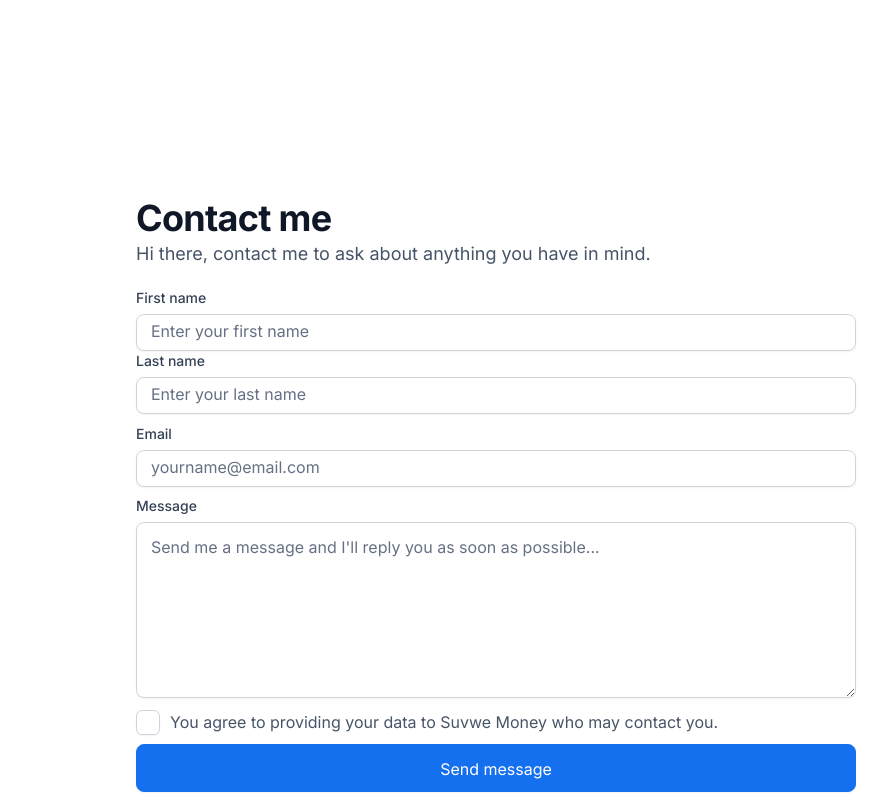
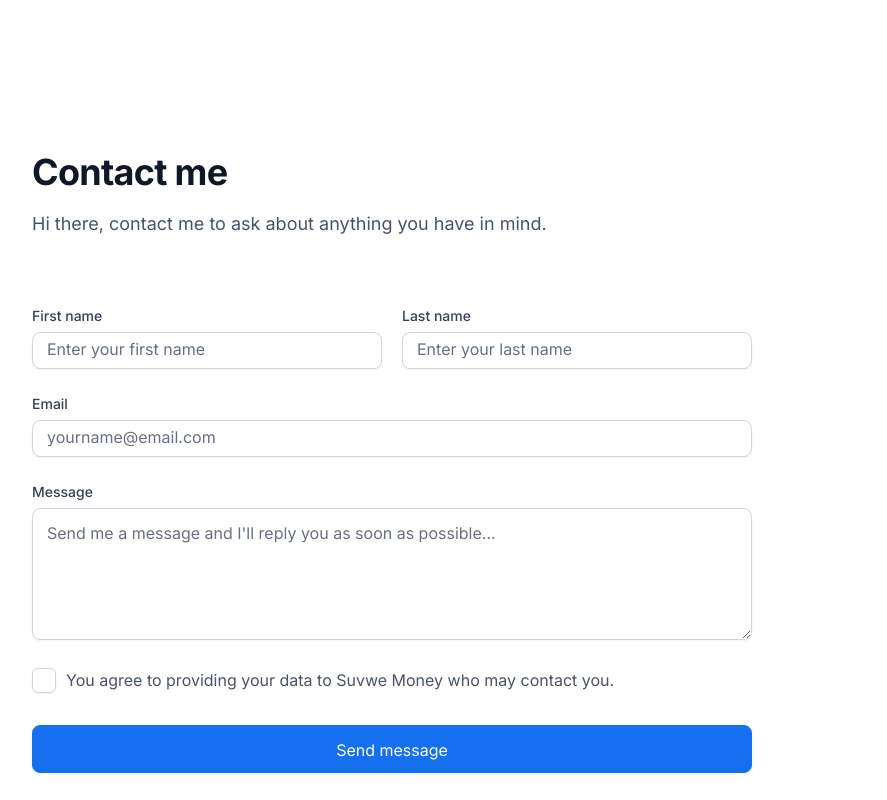
Before and after one commit to Sucodes/hng9-stage-1, a React (Create React App) app: page /contact in a window 1280 px wide. Shown: the top 800 px of the page, without its empty margins (248-1135 px from the left). Built offline with nearby package versions, Linux system fonts and the light colour scheme.

Commit message:
Input validation update

```diff
--- a/src/components/contact/Contact.jsx
+++ b/src/components/contact/Contact.jsx
@@ -12,21 +12,27 @@ const Contact = () => {
       <div className={styles.contact_form}>
         <form action="#">
           <div className={styles.name}>
+            <div className={styles.name_first}>
               <label htmlFor="First name">First name</label>
               <input
                 type="text"
                 name="First name"
                 id="first_name"
                 placeholder="Enter your first name"
+                required
               />
+            </div>
 
+            <div className={styles.name_last}>
               <label htmlFor="Last name">Last name</label>
               <input
                 type="text"
                 name="Last name"
                 id="last_name"
                 placeholder="Enter your last name"
+                required
               />
+            </div>
           </div>
 
           <div>
@@ -36,6 +42,7 @@ const Contact = () => {
               name="Email"
               id="email"
               placeholder="yourname@email.com"
+              required
             />
           </div>
 
@@ -44,15 +51,13 @@ const Contact = () => {
             <textarea
               name="Message"
               id="message"
-              cols="30"
-              rows="10"
               placeholder="Send me a message and I'll reply you as soon as possible..."
               required
             ></textarea>
           </div>
 
           <div className={styles.checkbox}>
-            <input type="checkbox" name="Checkbox" id="checkbox"/>
+            <input type="checkbox" name="Checkbox" id="checkbox" required/>
             <label htmlFor="Checkbox">
               You agree to providing your data to Suvwe Money who may contact
               you.
--- a/src/components/contact/Contact.module.scss
+++ b/src/components/contact/Contact.module.scss
@@ -7,16 +7,18 @@
     width: 100%;
     height: 676px;
     margin-top: 32px;
-    margin-bottom: 24px;
+    margin-bottom: 188px;
 
     &_heading {
         width: inherit;
+        margin-top: 64px;
 
         h1 {
             color: $textColor;
             font-size: 36px;
             line-height: 44px;
             letter-spacing: -0.02em;
+            margin-bottom: 16px;
         }
 
         p {
@@ -28,6 +30,7 @@
     }
 
     &_form {
+        margin-top:50px;
         width: inherit;
 
         form {
@@ -37,6 +40,7 @@
             justify-content: space-around;
 
             div {
+                margin-top: 24px;
                 width: inherit;
 
                 label {
@@ -53,15 +57,30 @@
                     padding: 10px 14px;
                     @include border($borderColor);
                     @include placeholder;
+
+                    &:focus {
+                        outline:#B2DDFF solid 2px;
+                    }
                 }
 
                 textarea {
+                    height: 132px;
                     margin-top: 6px;
                     width: inherit;
                     padding: 12px 14px;
                     @include border($borderColor);
                     @include placeholder;
+
+                    &:focus {
+                        outline:#B2DDFF solid 2px;
+                    }
                 }
+            }
+
+            .name {
+                @include flexCenter(column);
+                justify-content: space-between;
+                align-items: flex-start;
             }
 
             .checkbox {
@@ -97,13 +116,14 @@
                 input[type="checkbox"]:checked + label::before {
                     visibility: visible;
                     content: '\002714';
-                    background-color: $blue;
-                    color: $backgroundColor;
+                    color: $blue;
+                    box-shadow: 0px 0px 5px 1px #B2DDFF;
                     @include flexCenter(row);
                 }
             }
 
             button {
+                margin-top: 32px;
                 width: 100%;
                 height: 48px;
                 font-family: 'Inter';
@@ -114,14 +134,19 @@
                 padding: 12px 20px;
                 @include border($blue);
 
+                &:focus {
+                    outline:#B2DDFF solid 4px;
+                }
+
                 &:hover {
                     background-color: #B2DDFF;
+                    border: 2px solid #B2DDFF;
+                    transition: all 3s ease-in-out;
                 }
             }
         }
     }
 }
-
 
 /******************* media queries *************************/
 
@@ -129,28 +154,30 @@
     .contact {
         width: 720px;
         height: 616px;
-        margin: 188px 360px;
+        margin: 150px auto;
 
         &_heading {
             width: inherit;
-
-            h1 {
-                color: $textColor;
-                font-size: 36px;
-                line-height: 44px;
-                letter-spacing: -0.02em;
-            }
-
-            p {
-                color: $greyColor;
-            }
+            margin-top: 0px;
         }
 
         &_form {
+            margin-top:20px;
+
             form {
                 .name {
-                    @include flexCenter(column);
-                    align-items: flex-start;
+                    @include flexCenter(row);
+                    width: 100%;
+
+                    div {
+                        @include flexCenter(column);
+                        align-items: flex-start;
+                        width: 100%;
+                    }
+
+                    &_last {
+                        margin-left: 20px;
+                    }
                 }
 
                 .checkbox {
```
Lines whose indentation alone changed are shown as unchanged.
